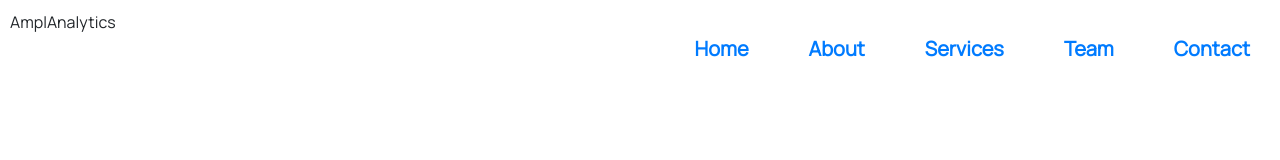
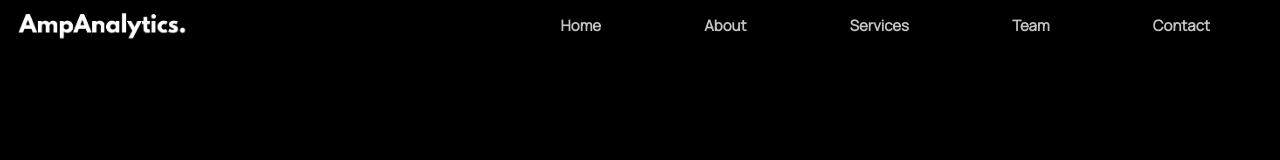
Before and after one commit to thisisyinka/amplanalytics, a plain HTML site: page index.html in a window 1280 px wide. Drawn offline with nearby package versions, Linux system fonts and the light colour scheme.

Commit message:
First draft navigation menu

```diff
--- a/css/style.css
+++ b/css/style.css
@@ -2,6 +2,7 @@ body {
   margin: 0;
   padding: 0;
   font-family: "Manrope", sans-serif;
+  background-color: black;
 }
 
 #header {
@@ -11,29 +12,28 @@ body {
 }
 
 #header .header-left {
-  padding: 10px 0px 0px 10px;
+  padding: 0px 0px 0px 10px;
+  display: inline;
+}
+
+#header .header-left .navigation-brand .brand-logo {
+  width: auto;
+  height: 50px;
 }
 
 #header .header-right {
-  display: flex;
-  justify-content: flex-end;
-  align-items: center;
-  box-sizing: border-box;
+  display: inline;
+  float: right;
+  padding-top: 13px;
 }
 
 #header .header-right a {
-  padding: 0px 30px 0px 30px;
-  font-size: 20px;
+  padding: 00px 70px 0px 30px;
+  font-size: 15px;
   font-weight: 700;
+  color: #c3c3c3;
 }
 
-.header-right a:hover {
+#header .header-right a:hover {
   color: #ffc300;
 }
-
-/* .navigation-menu a {
-  padding: 0px 30px 0px 30px;
-  color: #c3c3c3;
-  font-size: 20px;
-  font-weight: 700;
-} */
--- a/index.html
+++ b/index.html
@@ -12,7 +12,7 @@
   <body>
     <header id="header">
       <div class="header-left">
-        <a class="navigation-brand">AmplAnalytics</a>
+        <a class="navigation-brand"><img class="brand-logo" src="images/logo.png" alt="Logo"/></a>
       </div>
       <!-- Navigation Menu -->
       <nav class="header-right">
```
Also changed, not shown: images/logo.png (added).
